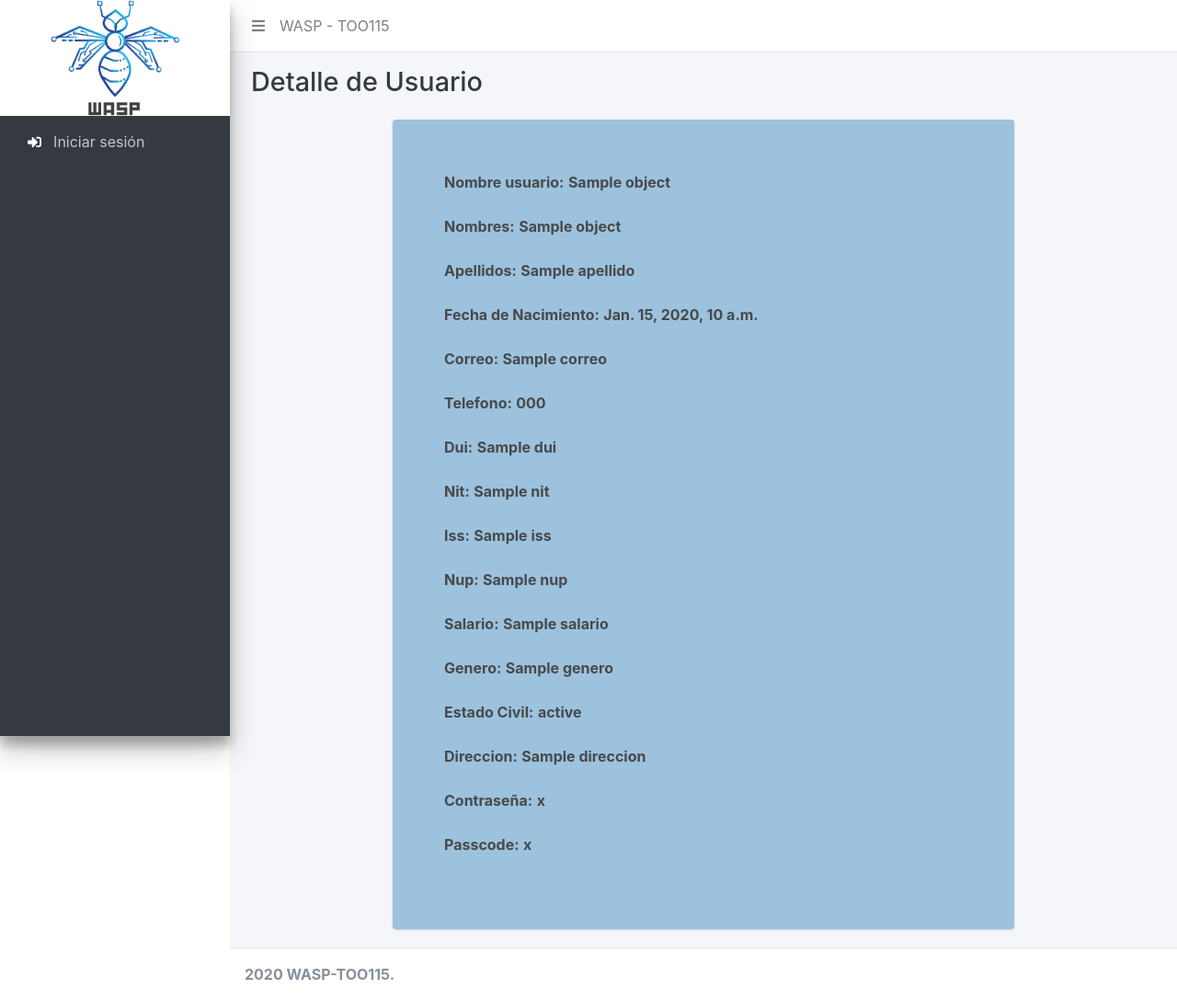
After one commit to Warranty-System-Protection-WASP/SistemaDeSeguridad-PythonDjangoTOO115, a Django app: template WASP_TOO115/templates/cuenta/DetalleUsuario.html in a window 1280 px wide. The commit adds this page. Shown: the whole page at 92% size. Run offline with Django 3.2, Linux system fonts and the light colour scheme; the template is opened without the code that fills it: most values are stand-ins (such as "Sample title", 1, 10 or a date in 2020); some libraries are stand-ins or nearby versions.

Commit message:
detalle de usuario

```diff
--- a/WASP_TOO115/apps/Cuenta/forms.py
+++ b/WASP_TOO115/apps/Cuenta/forms.py
@@ -122,6 +122,7 @@ class AprobarForm(forms.ModelForm):
         }
 
 
+
 '''
 class NameUserForm(forms.ModelForm):
     class Meta:
--- a/WASP_TOO115/apps/Cuenta/urls.py
+++ b/WASP_TOO115/apps/Cuenta/urls.py
@@ -17,4 +17,7 @@ urlpatterns = [
     path('Municipios', AdministrarMunicipios.as_view(), name = 'AdministrarMunicipios'),
     path('Solicitudes', AdministrarSolicitudes.as_view(), name = 'Solicitudes'),
     re_path(r'^Aprobar/(?P<pk>\w+)', Aprobar.as_view(), name = 'AprobarSolicitud'),
+    #Detalle usuario
+    re_path(r'^DetalleUsuario/(?P<pk>\w+)', DetalleUsuario.as_view(), name = 'DetalleUsuario'),
+
 ]
--- a/WASP_TOO115/templates/Base/Base.html
+++ b/WASP_TOO115/templates/Base/Base.html
@@ -9,6 +9,7 @@
   {% endblock %}
   <!-- Tell the browser to be responsive to screen width -->
   <meta name="viewport" content="width=device-width, initial-scale=1">
+
   <!-- Font Awesome -->
   <link rel="stylesheet" href="{% static 'plugins/fontawesome-free/css/all.min.css' %}">
   <!-- Ionicons -->
@@ -34,6 +35,7 @@
   <link rel="stylesheet" href="{% static 'datatables/dataTables.bootstrap4.min.css' %}">
   <!-- Google Font: Source Sans Pro -->
   <link href="https://fonts.googleapis.com/css?family=Source+Sans+Pro:300,400,400i,700" rel="stylesheet">
+
 </head>
 <body class="hold-transition sidebar-mini layout-fixed">
 <div class="wrapper">
--- /dev/null
+++ b/WASP_TOO115/templates/cuenta/DetalleUsuario.html
@@ -0,0 +1,194 @@
+{% extends 'Base/Base.html' %}
+
+{% block Title %}
+Detalle de Usuario | WASP - TOO115
+{% endblock Title %}
+
+{% block contentHeader %}
+Detalle de Usuario
+{% endblock %}
+
+{% block content %}
+
+<div class="row justify-content-center">
+    <div class="small-box col-lg-8 col-md-12 col-sm-12" style="background: rgb(119, 173, 212); opacity: 70%; padding: 8px; width:60%">
+        <div class="mt-5 ml-5 mr-5 mb-5">
+            <div class="row">
+                <div class="col-md-10 col-md-offset-2">
+                    <div class="form-group" style="width: 100%">
+                        <label style="color: black;">Nombre usuario:</label>
+                        <label style="color:black;">
+                            {{ object.nomUsuario}}
+                        </label>
+                    </div>
+
+                </div>
+            </div>
+            <div class="row">
+                <div class="col-md-10 col-md-offset-2">
+                    <div class="form-group" style="width: 100%">
+                        <label style="color: black;">Nombres:</label>
+                        <label style="color:black;">
+                            {{ object.nombre}}
+                        </label>
+                    </div>
+
+                </div>
+            </div>
+            <div class="row">
+                <div class="col-md-10 col-md-offset-2">
+                    <div class="form-group" style="width: 100%">
+                        <label style="color: black;">Apellidos:</label>
+                        <label style="color:black;">
+                            {{ object.apellido}}
+                        </label>
+                    </div>
+                </div>
+            </div>
+            <div class="row">
+                <div class="col-md-10 col-md-offset-2">
+                    <div class="form-group" style="width: 100%">
+                        <label style="color: black;">Fecha de Nacimiento:</label>
+                        <label style="color:black;">
+                            {{ object.fechaNacimiento}}
+                        </label>
+                    </div>
+                </div>
+            </div>
+            <div class="row">
+                <div class="col-md-10 col-md-offset-2">
+                    <div class="form-group" style="width: 100%">
+                        <label style="color: black;">Correo:</label>
+                        <label style="color:black;">
+                            {{ object.correo}}
+                        </label>
+                    </div>
+                </div>
+            </div>
+            <div class="row">
+                <div class="col-md-10 col-md-offset-2">
+                    <div class="form-group" style="width: 100%">
+                        <label style="color: black;">Telefono:</label>
+                        <label style="color:black;">
+                            {{ object.telefono}}
+                        </label>
+                    </div>
+                </div>
+            </div>
+            <div class="row">
+                <div class="col-md-10 col-md-offset-2">
+                    <div class="form-group" style="width: 100%">
+                        <label style="color: black;">Dui:</label>
+                        <label style="color:black;">
+                            {{ object.dui}}
+                        </label>
+                    </div>
+
+                </div>
+            </div>
+            <div class="row">
+                <div class="col-md-10 col-md-offset-2">
+                    <div class="form-group" style="width: 100%">
+                        <label style="color: black;">Nit:</label>
+                        <label style="color:black;">
+                            {{ object.nit}}
+                        </label>
+                    </div>
+
+                </div>
+            </div>
+            <div class="row">
+                <div class="col-md-10 col-md-offset-2">
+                    <div class="form-group" style="width: 100%">
+                        <label style="color: black;">Iss:</label>
+                        <label style="color:black;">
+                            {{ object.iss}}
+                        </label>
+                    </div>
+
+                </div>
+            </div>
+            <div class="row">
+                <div class="col-md-10 col-md-offset-2">
+                    <div class="form-group" style="width: 100%">
+                        <label style="color: black;">Nup:</label>
+                        <label style="color:black;">
+                            {{ object.nup}}
+                        </label>
+                    </div>
+
+                </div>
+            </div>
+            <div class="row">
+                <div class="col-md-10 col-md-offset-2">
+                    <div class="form-group" style="width: 100%">
+                        <label style="color: black;">Salario:</label>
+                        <label style="color:black;">
+                            {{ object.salario}}
+                        </label>
+                    </div>
+
+                </div>
+            </div>
+            <div class="row">
+                <div class="col-md-10 col-md-offset-2">
+                    <div class="form-group" style="width: 100%">
+                        <label style="color: black;">Genero:</label>
+                        <label style="color:black;">
+                            {{ object.genero}}
+                        </label>
+                    </div>
+
+                </div>
+            </div>
+            <div class="row">
+                <div class="col-md-10 col-md-offset-2">
+                    <div class="form-group" style="width: 100%">
+                        <label style="color: black;">Estado Civil:</label>
+                        <label style="color:black;">
+                            {{ object.estadoCivil}}
+                        </label>
+                    </div>
+
+                </div>
+            </div>
+            <div class="row">
+                <div class="col-md-10 col-md-offset-2">
+                    <div class="form-group" style="width: 100%">
+                        <label style="color: black;">Direccion:</label>
+                        <label style="color:black;">
+                            {{ object.direccion}}
+                        </label>
+                    </div>
+
+                </div>
+
+            </div>
+            <div class="row">
+                <div class="col-md-10 col-md-offset-2">
+                    <div class="form-group" style="width: 100%">
+                        <label style="color: black;">Contraseña:</label>
+                        <label style="color:black;">
+                            {{ object.password}}
+                        </label>
+                    </div>
+
+                </div>
+            </div>
+            <div class="row">
+                <div class="col-md-10 col-md-offset-2">
+                    <div class="form-group" style="width: 100%">
+                        <label style="color: black;">Passcode:</label>
+                        <label style="color:black;">
+                            {{ object.passcode}}
+                        </label>
+                    </div>
+
+                </div>
+            </div>
+
+        </div>
+    </div>
+</div>
+
+{% endblock %}
```
Also changed, not shown: WASP_TOO115/apps/Cuenta/views.py (+9 -0 lines), WASP_TOO115/templates/cuenta/AdministrarSolicitudes.html (+11 -0 lines).
